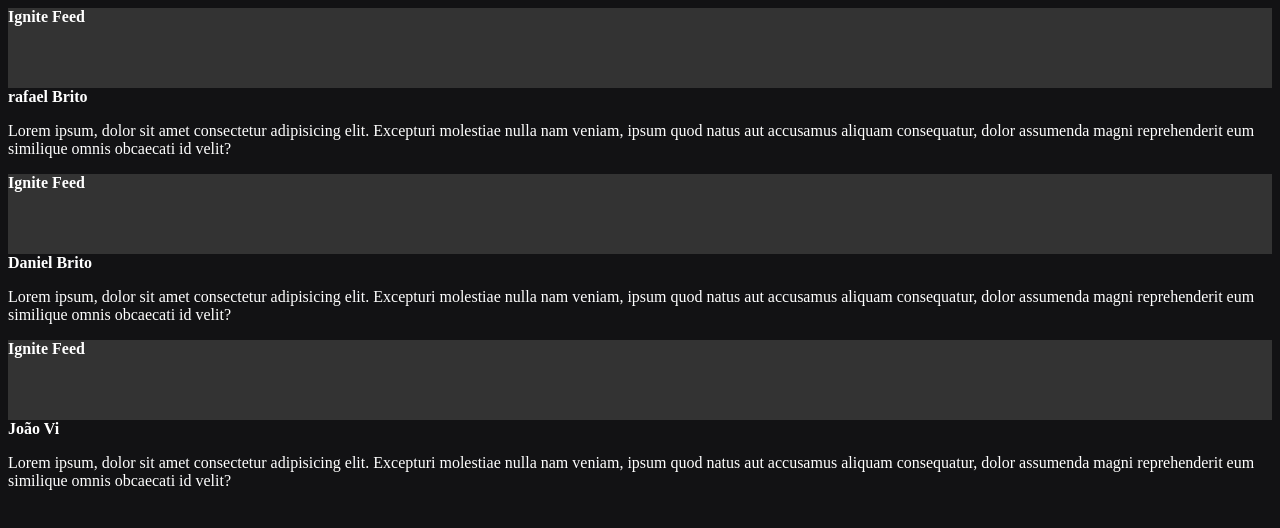
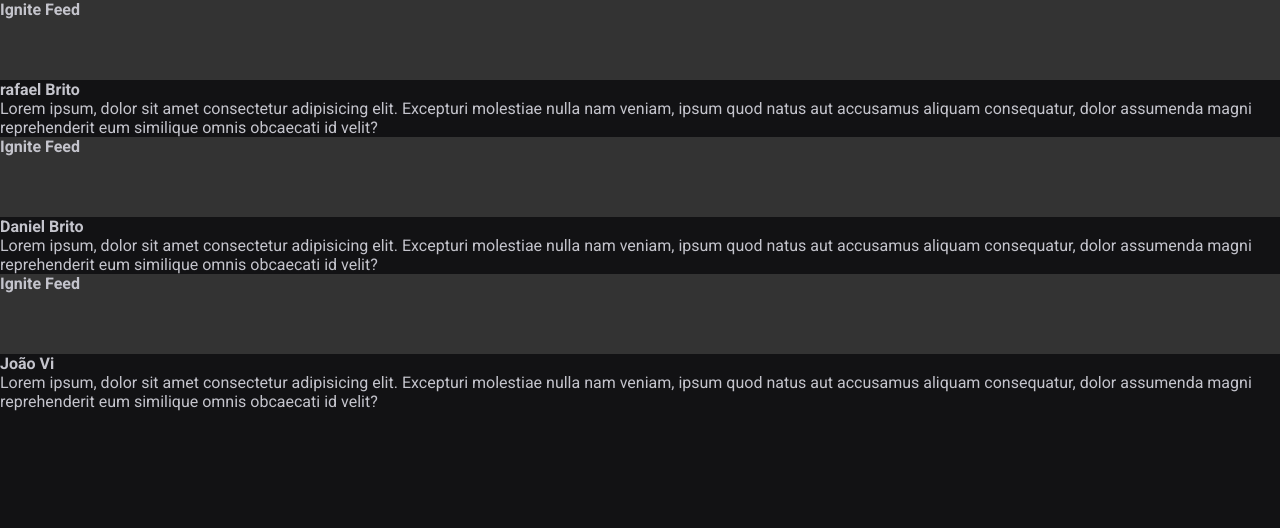
Before and after one commit to rafael3007/fundamentos-react, a React (Vite) app: page / in a window 1280 px wide. Shown: the top 528 px of the page. Built offline with nearby package versions, Linux system fonts and the light colour scheme.

Commit message:
variaveis css e font

```diff
--- a/index.html
+++ b/index.html
@@ -1,9 +1,20 @@
-<!doctype html>
+<!DOCTYPE html>
 <html lang="en">
   <head>
     <meta charset="UTF-8" />
+
+    <link rel="preconnect" href="https://fonts.googleapis.com" />
+    <link rel="preconnect" href="https://fonts.gstatic.com" crossorigin />
+
     <link rel="icon" type="image/svg+xml" href="/vite.svg" />
     <meta name="viewport" content="width=device-width, initial-scale=1.0" />
+
+
+    <link
+      href="https://fonts.googleapis.com/css2?family=Roboto:ital,wght@0,100;0,300;0,400;0,500;0,700;0,900;1,100;1,300;1,400;1,500;1,700;1,900&display=swap"
+      rel="stylesheet"
+    />
+
     <title>Fundamentos React</title>
   </head>
   <body>
--- a/src/App.jsx
+++ b/src/App.jsx
@@ -1,5 +1,5 @@
 import Post from "./components/Post";
-import "./styles.css"
+import "./global.css"
 
 
 function App() {
--- /dev/null
+++ b/src/global.css
@@ -0,0 +1,30 @@
+:root {
+    --white: #fff;
+    --gray-100: #e1e1e6;
+    --gray-300: #c4c4cc;
+    --gray-400: #8d8d99;
+    --gray-600: #323238;
+    --gray-700: #29292e;
+    --gray-800: #202024;
+    --gray-900: #121214;
+
+    --green-500: #00875f;
+  }
+
+* {
+    margin: 0;
+    padding: 0;
+    box-sizing: border-box;
+}
+
+body {
+    background: var(--gray-900);
+    color: var(--gray-300);
+    -webkit-font-smoothing: antialiased;
+}
+
+body, input, textarea, button {
+    font-family: 'Roboto', sans-serif;
+    font-weight: 400;
+    font-size: 1rem;
+}
--- a/src/styles.css
+++ /dev/null
@@ -1,4 +0,0 @@
-body {
-    background: #121214;
-    color: #FFFF
-}
```
